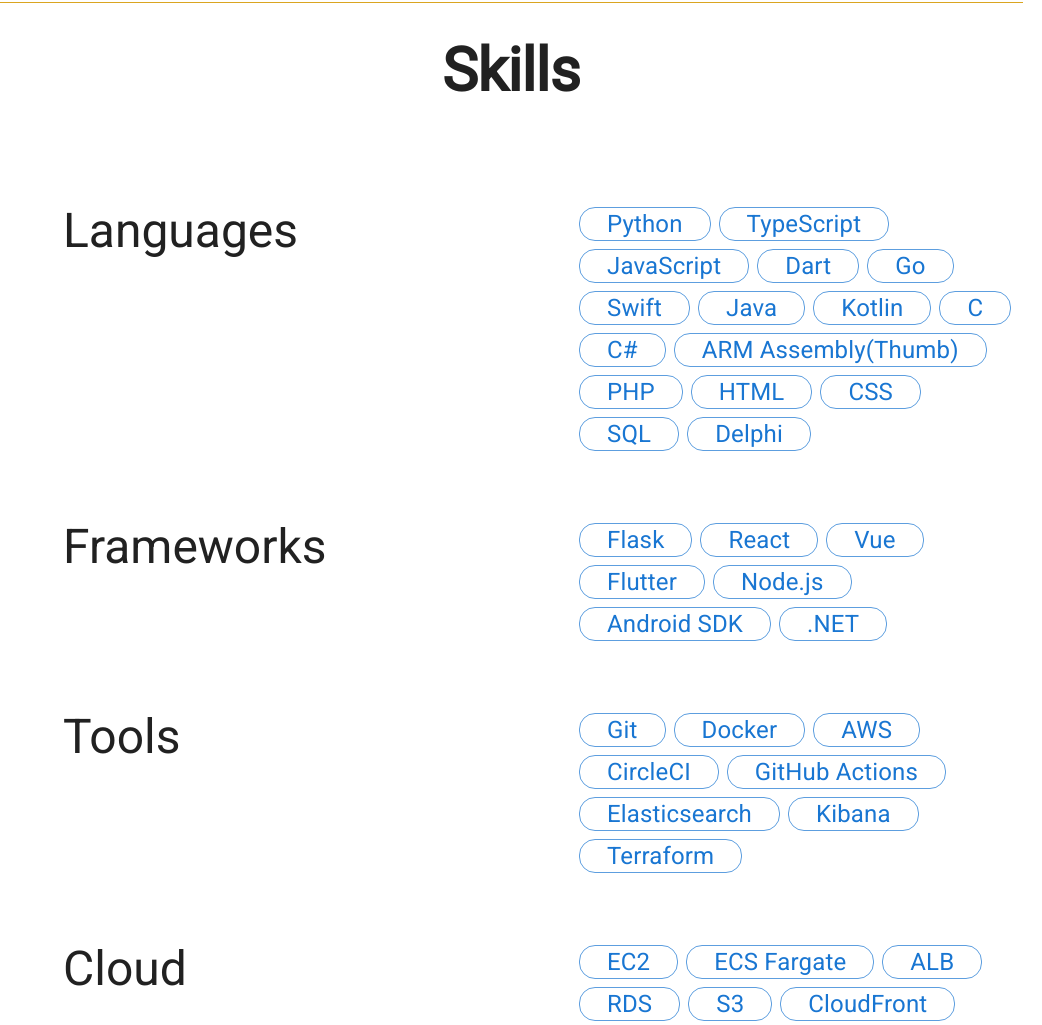
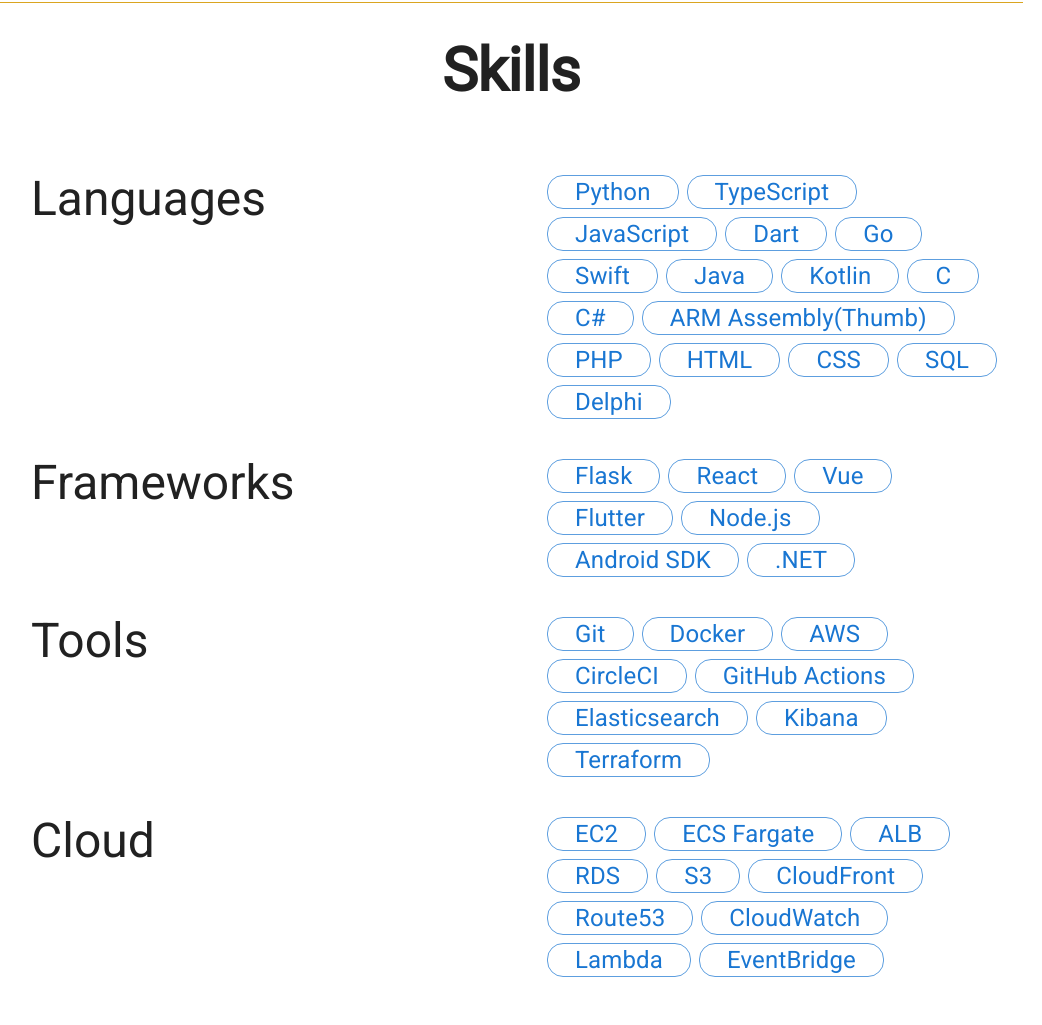
Before and after one commit to SeeLog/portfolio, a Gatsby site: page / in a window 1280 px wide. Shown: the part 1451-2476 px from the top of the page, without its empty margins (129-1171 px from the left). Built offline with nearby package versions, Linux system fonts and the light colour scheme; Gatsby itself is replaced by a stand-in of ours; a web font is replaced by a local one.

Commit message:
[update] adjust spacing

```diff
--- a/src/components/Skills.tsx
+++ b/src/components/Skills.tsx
@@ -1,6 +1,6 @@
 import React from "react";
 import { useStaticQuery, graphql } from "gatsby";
-import { Grid, Typography, Chip, Box, Slide } from "@mui/material";
+import { Grid, Box } from "@mui/material";
 import SectionDivider from "./SectionDivider";
 import SectionHeader from "./SectionHeader";
 import SectionBox from "./SectionBox";
@@ -42,7 +42,7 @@
       <Box width="100%">
         <Grid
           container
-          spacing={8}
+          spacing={4}
           sx={{
             textAlign: "left",
             maxWidth: "80%",
```
